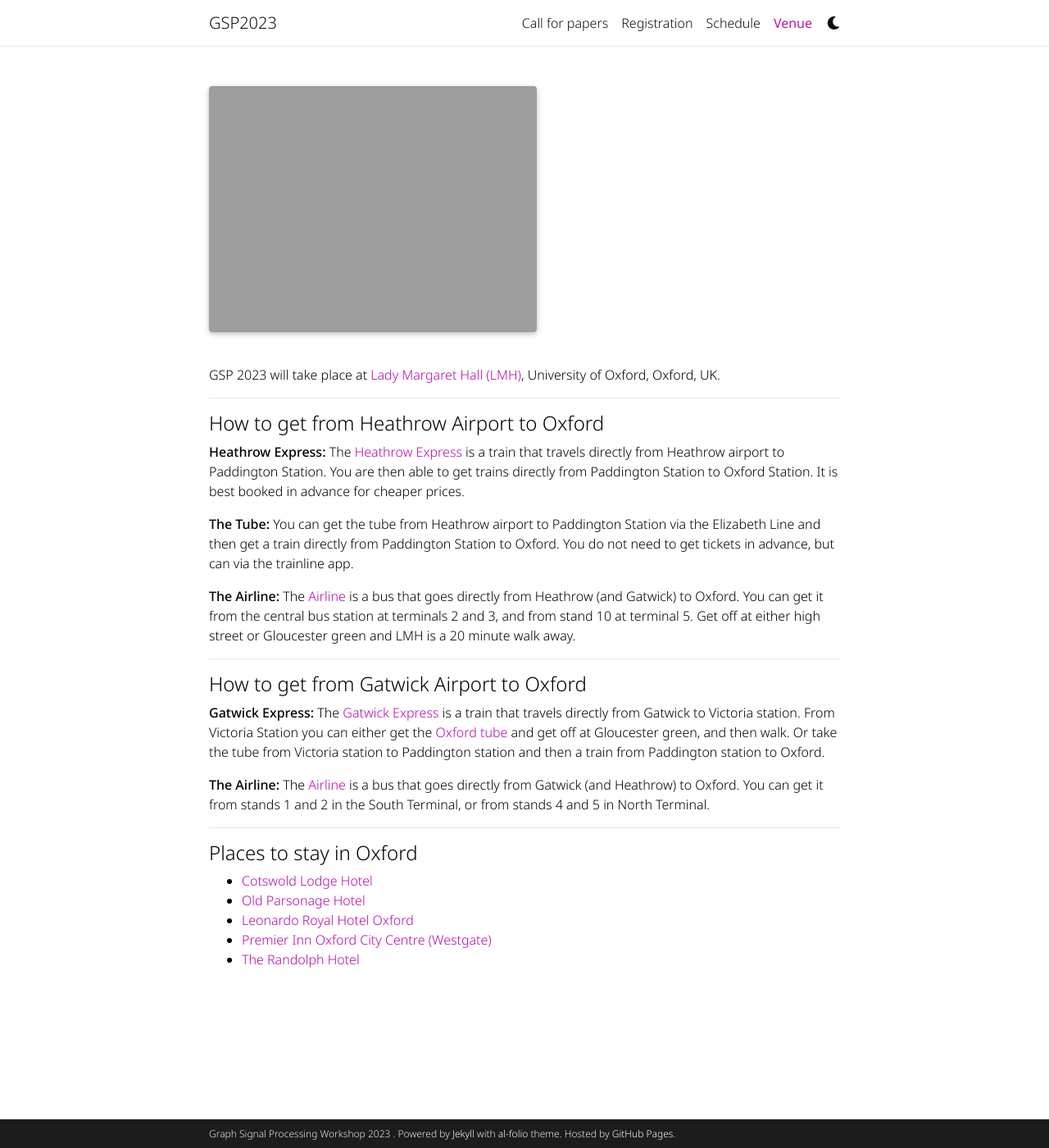
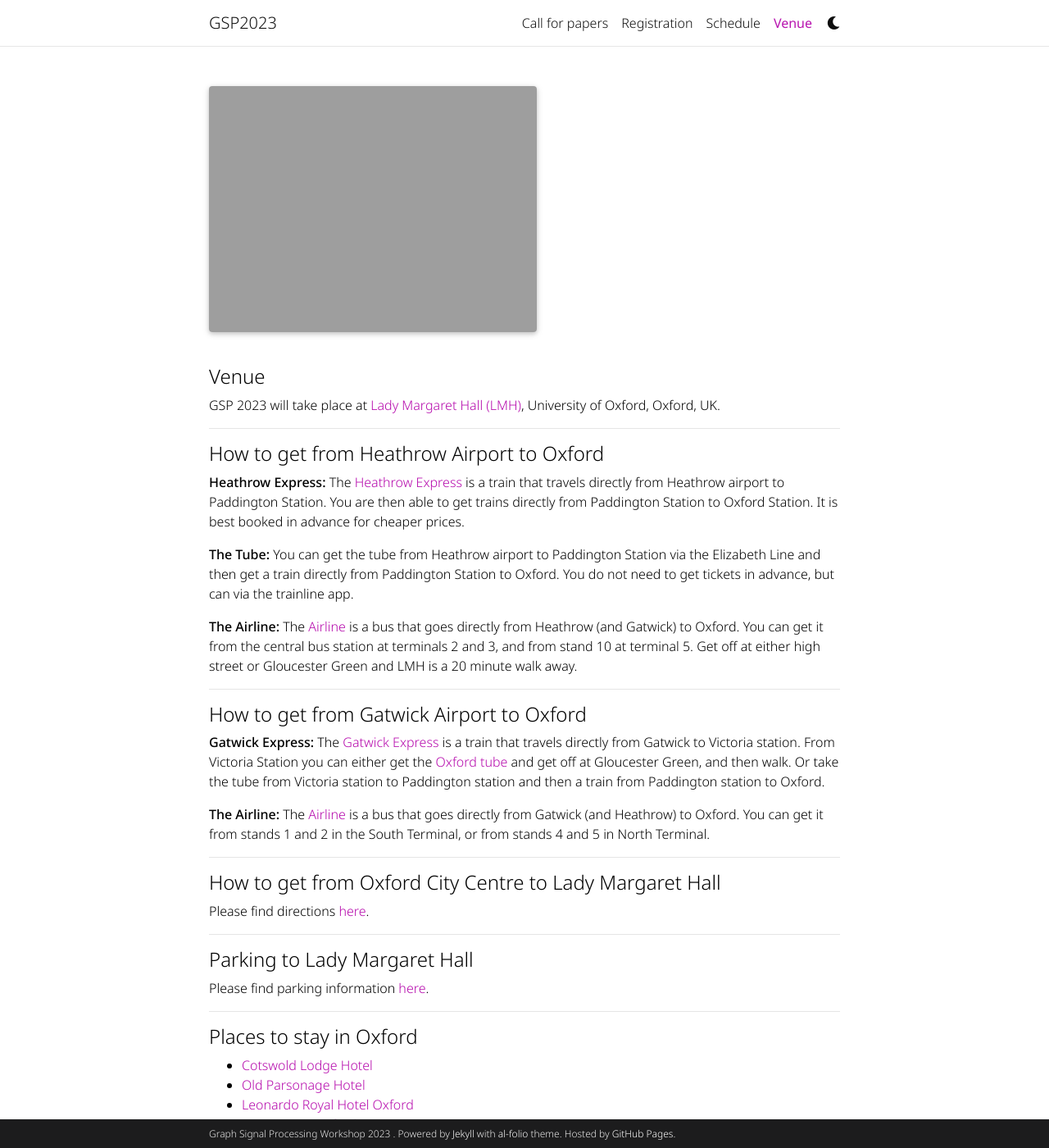
Before and after one commit to shreyasvinaya/gspworkshop2025.github.io, a Jekyll site: the page built from _pages/venue.md, in a window 1280 px wide and 1400 px high. Shown: the whole window at 82% size. Built offline with Jekyll 4.4.1, drawn with Linux system fonts in a browser that asks for light colours; comment, search, counter and statistics services are not loaded; a style sheet for code colours, icons or effects is not loaded.

Commit message:
Update venue.md

```diff
--- a/_pages/venue.md
+++ b/_pages/venue.md
@@ -10,6 +10,7 @@ top_image: /assets/img/gsp23/LMH+Gardens+Punts_cropped.jpg
 top_image_alt: "Punting boats."
 ---
 
+#### Venue
 GSP 2023 will take place at [Lady Margaret Hall (LMH)](https://www.lmh.ox.ac.uk), University of Oxford, Oxford, UK.
 
 ---
@@ -22,16 +23,26 @@ The [Heathrow Express](https://www.heathrowexpress.com/) is a train that travels
 You can get the tube from Heathrow airport to Paddington Station via the Elizabeth Line and then get a train directly from Paddington Station to Oxford. You do not need to get tickets in advance, but can via the trainline app.
 
 **The Airline:**
-The [Airline](https://www.theairlineoxford.co.uk/) is a bus that goes directly from Heathrow (and Gatwick) to Oxford. You can get it from the central bus station at terminals 2 and 3, and from stand 10 at terminal 5. Get off at either high street or Gloucester green and LMH is a 20 minute walk away.
+The [Airline](https://www.theairlineoxford.co.uk/) is a bus that goes directly from Heathrow (and Gatwick) to Oxford. You can get it from the central bus station at terminals 2 and 3, and from stand 10 at terminal 5. Get off at either high street or Gloucester Green and LMH is a 20 minute walk away.
 
 ---
 #### How to get from Gatwick Airport to Oxford
 
 **Gatwick Express:**
-The [Gatwick Express](https://www.gatwickexpress.com/) is a train that travels directly from Gatwick to Victoria station. From Victoria Station you can either get the [Oxford tube](https://www.stagecoachbus.com/promos-and-offers/oxfordshire/oxford-tube) and get off at Gloucester green, and then walk. Or take the tube from Victoria station to Paddington station and then a train from Paddington station to Oxford.
+The [Gatwick Express](https://www.gatwickexpress.com/) is a train that travels directly from Gatwick to Victoria station. From Victoria Station you can either get the [Oxford tube](https://www.stagecoachbus.com/promos-and-offers/oxfordshire/oxford-tube) and get off at Gloucester Green, and then walk. Or take the tube from Victoria station to Paddington station and then a train from Paddington station to Oxford.
 
 **The Airline:**
 The [Airline](https://www.theairlineoxford.co.uk/) is a bus that goes directly from Gatwick (and Heathrow) to Oxford. You can get it from stands 1 and 2 in the South Terminal, or from stands 4 and 5 in North Terminal.
+
+---
+#### How to get from Oxford City Centre to Lady Margaret Hall
+
+Please find directions [here](/assets/pdf/Directions%20to%20Lady%20Margaret%20Hall%20from%20Oxford%20Rail%20and%20Bus%20Stations.pdf).
+
+---
+#### Parking to Lady Margaret Hall
+
+Please find parking information [here](/assets/pdf/Park%20and%20Ride%20Information.pdf).
 
 ---
 #### Places to stay in Oxford
```
